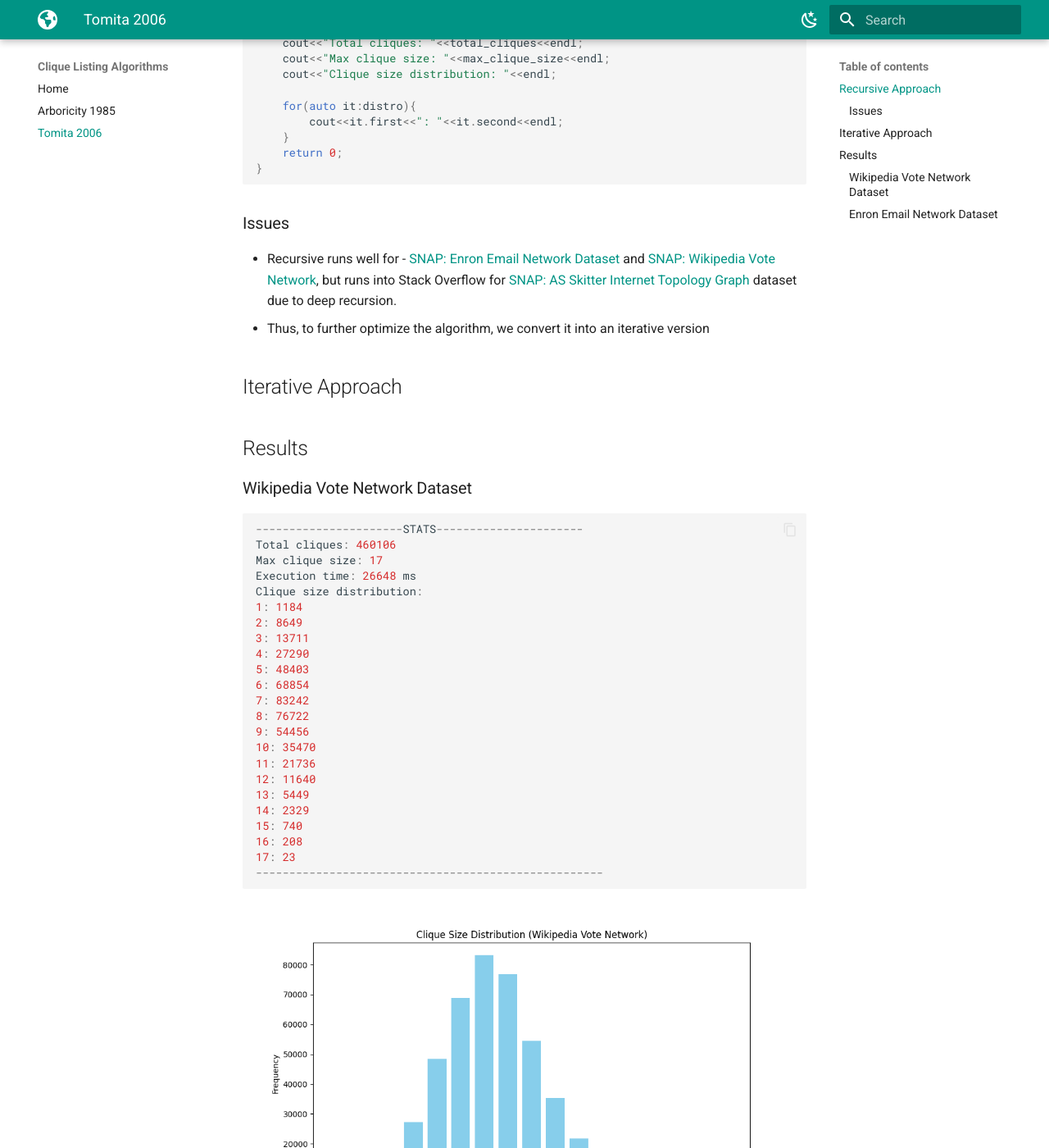
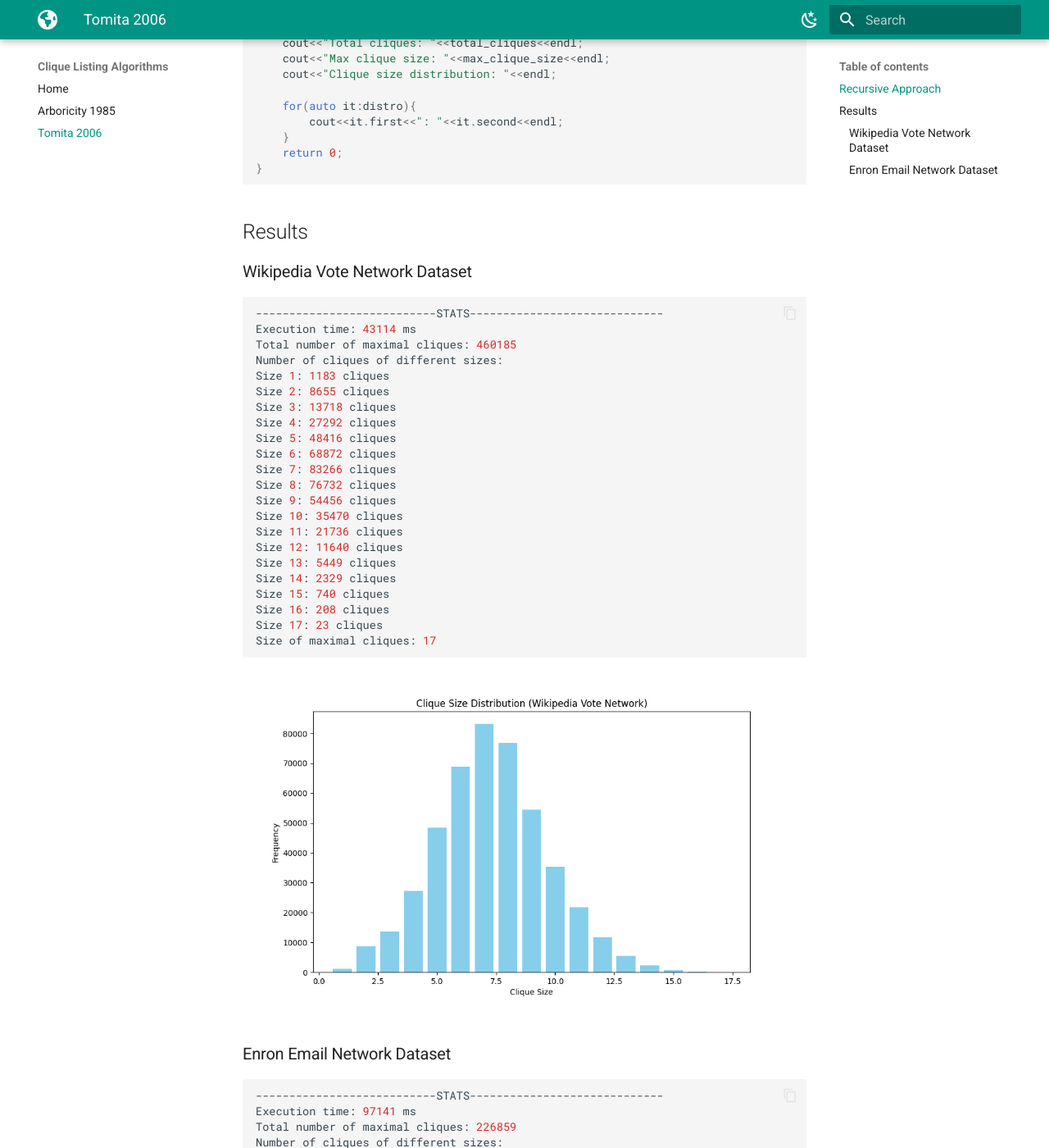
Before and after one commit to zoddtheimmortal/daa-site, an MkDocs documentation site: the page built from docs/tomita.md, in a window 1280 px wide and 1400 px high, scrolled down 2751 px. Shown: the whole window at 82% size. Built offline with MkDocs 1.6.1 and Material for MkDocs 9.7.7, drawn with Linux system fonts in a browser that asks for light colours; some of the changed text lies outside the part shown.

Commit message:
feat: update tomita page

````diff
--- a/docs/tomita.md
+++ b/docs/tomita.md
@@ -144,73 +144,73 @@ int main(){
 
 ```
 
-### Issues
+<!-- ### Issues
 
 -   Recursive runs well for - [SNAP: Enron Email Network Dataset](https://snap.stanford.edu/data/email-Enron.html) and [SNAP: Wikipedia Vote Network](https://snap.stanford.edu/data/wiki-Vote.html), but runs into Stack Overflow for [SNAP: AS Skitter Internet Topology Graph](https://snap.stanford.edu/data/as-Skitter.html) dataset due to deep recursion.
 -   Thus, to further optimize the algorithm, we convert it into an iterative version
 
-## Iterative Approach
+## Iterative Approach -->
 
 ## Results
 
 ### Wikipedia Vote Network Dataset
 
-```java
-----------------------STATS----------------------
-Total cliques: 460106
-Max clique size: 17
-Execution time: 26648 ms
-Clique size distribution:
-1: 1184
-2: 8649
-3: 13711
-4: 27290
-5: 48403
-6: 68854
-7: 83242
-8: 76722
-9: 54456
-10: 35470
-11: 21736
-12: 11640
-13: 5449
-14: 2329
-15: 740
-16: 208
-17: 23
-----------------------------------------------------
+```bash
+---------------------------STATS-----------------------------
+Execution time: 43114 ms
+Total number of maximal cliques: 460185
+Number of cliques of different sizes:
+Size 1: 1183 cliques
+Size 2: 8655 cliques
+Size 3: 13718 cliques
+Size 4: 27292 cliques
+Size 5: 48416 cliques
+Size 6: 68872 cliques
+Size 7: 83266 cliques
+Size 8: 76732 cliques
+Size 9: 54456 cliques
+Size 10: 35470 cliques
+Size 11: 21736 cliques
+Size 12: 11640 cliques
+Size 13: 5449 cliques
+Size 14: 2329 cliques
+Size 15: 740 cliques
+Size 16: 208 cliques
+Size 17: 23 cliques
+Size of maximal cliques: 17
+
 ```
 
 ![Wiki Vote Clique Distribution](./graphs/wiki-graph.png)
 
 ### Enron Email Network Dataset
 
-```java
-----------------------STATS----------------------
-Total cliques: 226859
-Max clique size: 20
-Execution time: 35683 ms
-Clique size distribution:
-2: 14070
-3: 7077
-4: 13319
-5: 18143
-6: 22715
-7: 25896
-8: 24766
-9: 22884
-10: 21393
-11: 17833
-12: 15181
-13: 11487
-14: 7417
-15: 3157
-16: 1178
-17: 286
-18: 41
-19: 10
-20: 6
-----------------------------------------------------
+```bash
+---------------------------STATS-----------------------------
+Execution time: 97141 ms
+Total number of maximal cliques: 226859
+Number of cliques of different sizes:
+Size 2: 14070 cliques
+Size 3: 7077 cliques
+Size 4: 13319 cliques
+Size 5: 18143 cliques
+Size 6: 22715 cliques
+Size 7: 25896 cliques
+Size 8: 24766 cliques
+Size 9: 22884 cliques
+Size 10: 21393 cliques
+Size 11: 17833 cliques
+Size 12: 15181 cliques
+Size 13: 11487 cliques
+Size 14: 7417 cliques
+Size 15: 3157 cliques
+Size 16: 1178 cliques
+Size 17: 286 cliques
+Size 18: 41 cliques
+Size 19: 10 cliques
+Size 20: 6 cliques
+Size of maximal cliques: 20
+
 ```
 
 ![Email Enron Clique Distribution](./graphs/email-graph.png)
````
Also changed, not shown: docs/index.md (+2 -0 lines), docs/graphs/akira.png (added).
